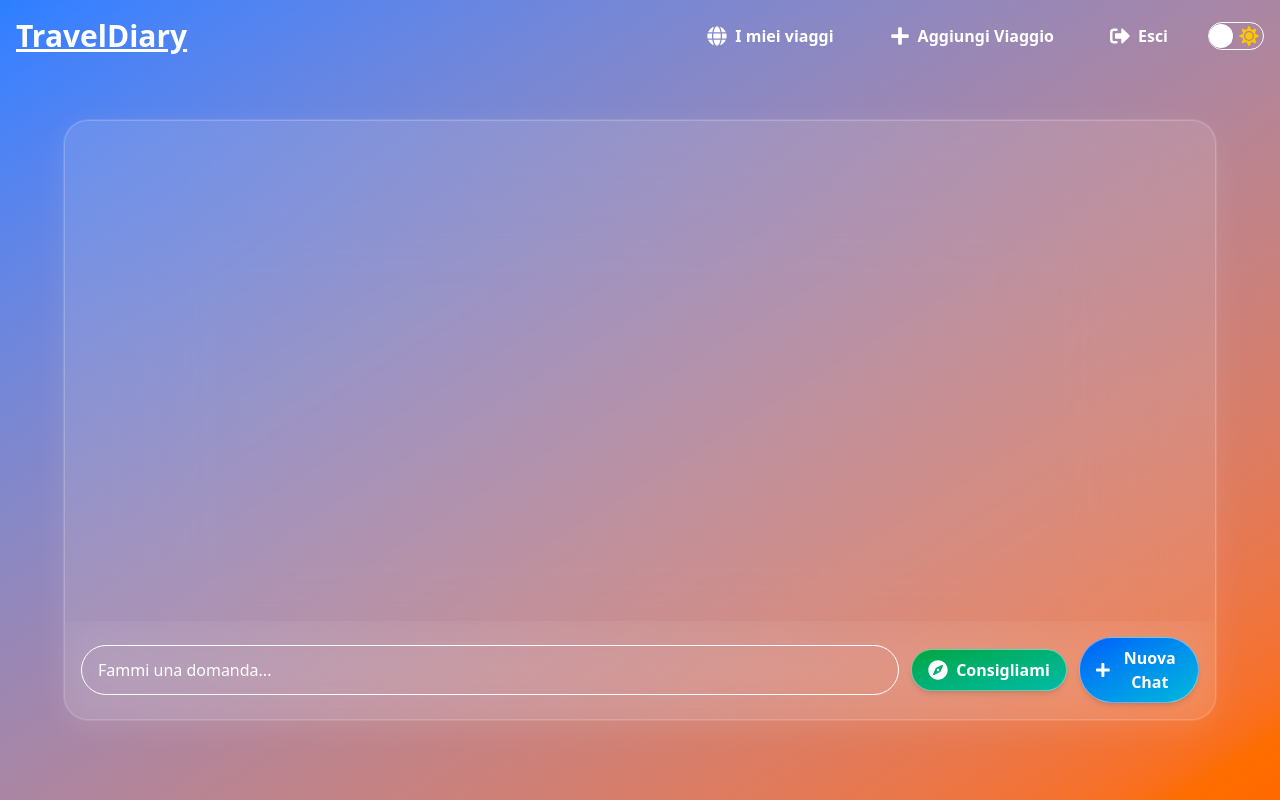
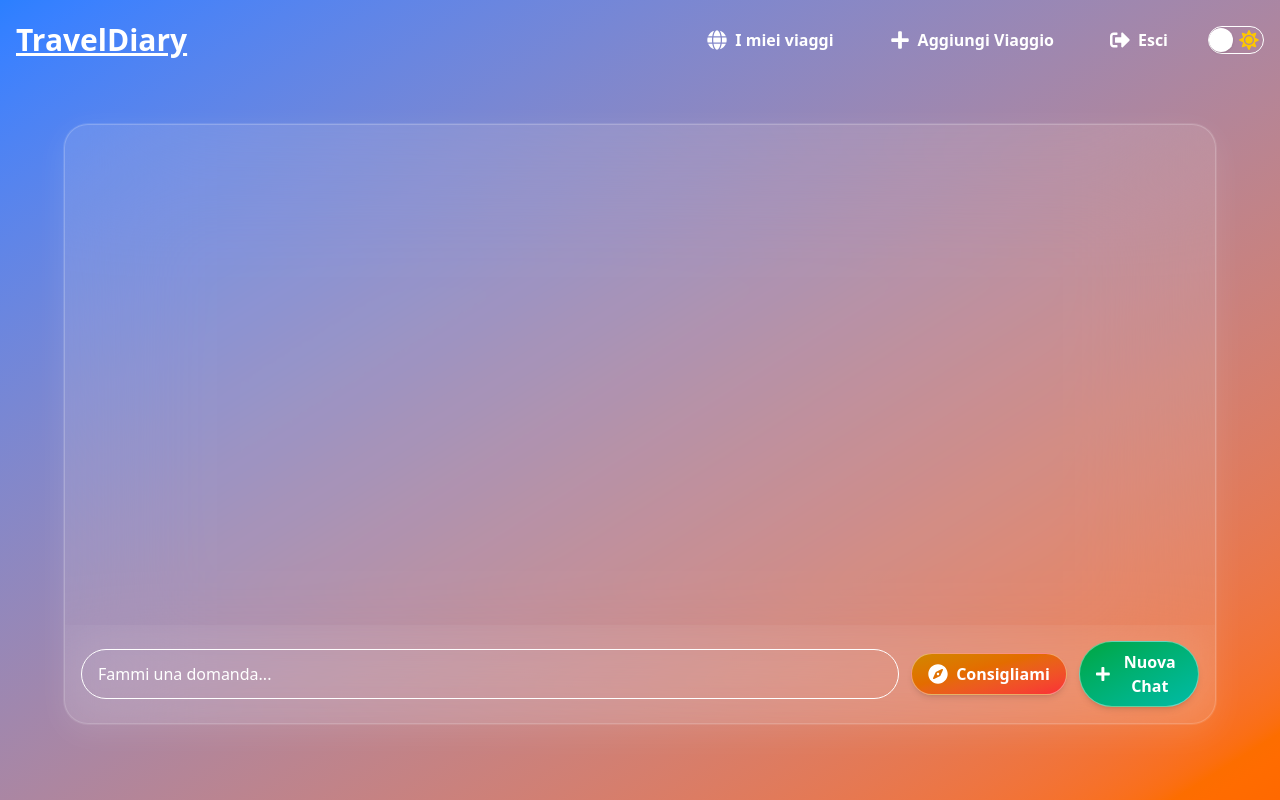
Before and after one commit to albertostizzoli/fastapi-react-travelapp, a React (Vite) app in the folder frontend/: page /chat in a window 1280 px wide. Built offline with nearby package versions, Linux system fonts and the light colour scheme.

Commit message:
modifications

```diff
--- a/frontend/src/components/Header.jsx
+++ b/frontend/src/components/Header.jsx
@@ -68,7 +68,7 @@ function Header() {
 
   return (
     <nav
-      className={`hidden sm:flex p-4 gap-4 justify-between items-center transition-colors duration-300
+      className={`hidden sm:flex mt-1 p-4 gap-4 justify-between items-center transition-colors duration-300
       ${isHome
           ? "text-white dark:text-gray-200"
           : "bg-transparent text-white dark:text-gray-200"
--- a/frontend/src/pages/ChatAI.jsx
+++ b/frontend/src/pages/ChatAI.jsx
@@ -116,7 +116,8 @@ function ChatAI() {
                     onClick={handleRecommend}
                     disabled={isRecommending}
                     className={`w-full sm:w-auto font-semibold flex justify-center items-center gap-2 px-4 py-2
-                    ${isRecommending ? "bg-gray-500 cursor-not-allowed" : "bg-linear-to-br from-green-600 to-teal-500 dark:from-green-600/70 dark:to-teal-500/70 hover:scale-105"}
+                    ${isRecommending ? "bg-linear-to-br from-yellow-600 to-red-500 dark:from-yellow-600/70 dark:to-red-500/70 cursor-not-allowed"
+                    : "bg-linear-to-br from-yellow-600 to-red-500 dark:from-yellow-600/70 dark:to-red-500/70 hover:scale-105"}
                     backdrop-blur-md border border-white/40 text-white
                     rounded-full shadow-md transition-all duration-300 cursor-pointer
                     hover:shadow-[0_0_20px_rgba(255,255,255,0.25)] text-sm sm:text-base`}>
@@ -126,7 +127,7 @@ function ChatAI() {
 
                 <button
                     onClick={startNewChat}
-                    className="bg-linear-to-br from-blue-600 to-cyan-500 dark:from-blue-600/70 dark:to-cyan-500/70
+                    className="bg-linear-to-br from-green-600 to-teal-500 dark:from-green-600/70 dark:to-teal-500/70
                     w-full sm:w-auto font-semibold flex justify-center items-center gap-2 px-4 py-2
                     backdrop-blur-md border border-white/40 text-white
                     rounded-full shadow-md transition-all duration-300 cursor-pointer
--- a/frontend/src/pages/ProfilePage.jsx
+++ b/frontend/src/pages/ProfilePage.jsx
@@ -149,7 +149,7 @@ function ProfilePage() {
                 <Link
                   to="/travels"
                   className="font-semibold flex justify-center items-center gap-2 px-4 py-2
-                  bg-linear-to-br from-amber-600 to-yellow-500 dark:from-amber-600/70 dark:to-yellow-500/70
+                  bg-linear-to-br from-yellow-600 to-red-500 dark:from-yellow-600/70 dark:to-red-500/70
                   backdrop-blur-md border border-white/40 text-white
                   rounded-full shadow-md transition-all duration-300 hover:scale-105
                   hover:shadow-[0_0_20px_rgba(255,255,255,0.25)]">
```
